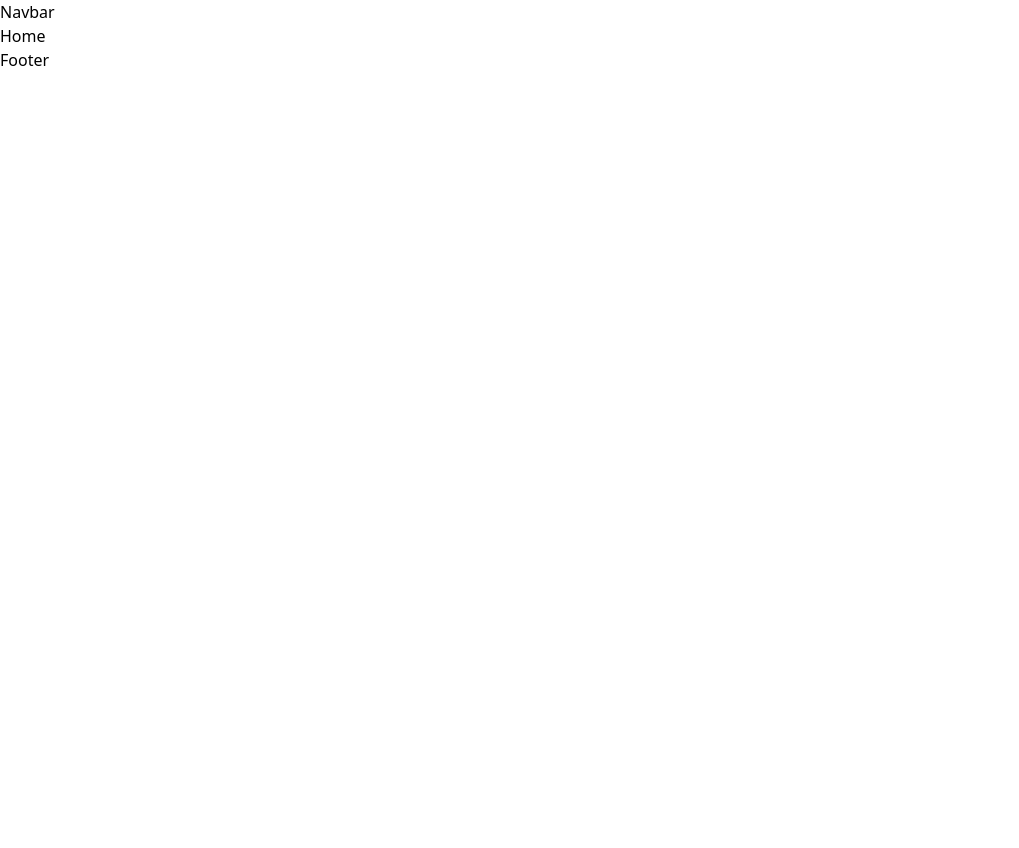
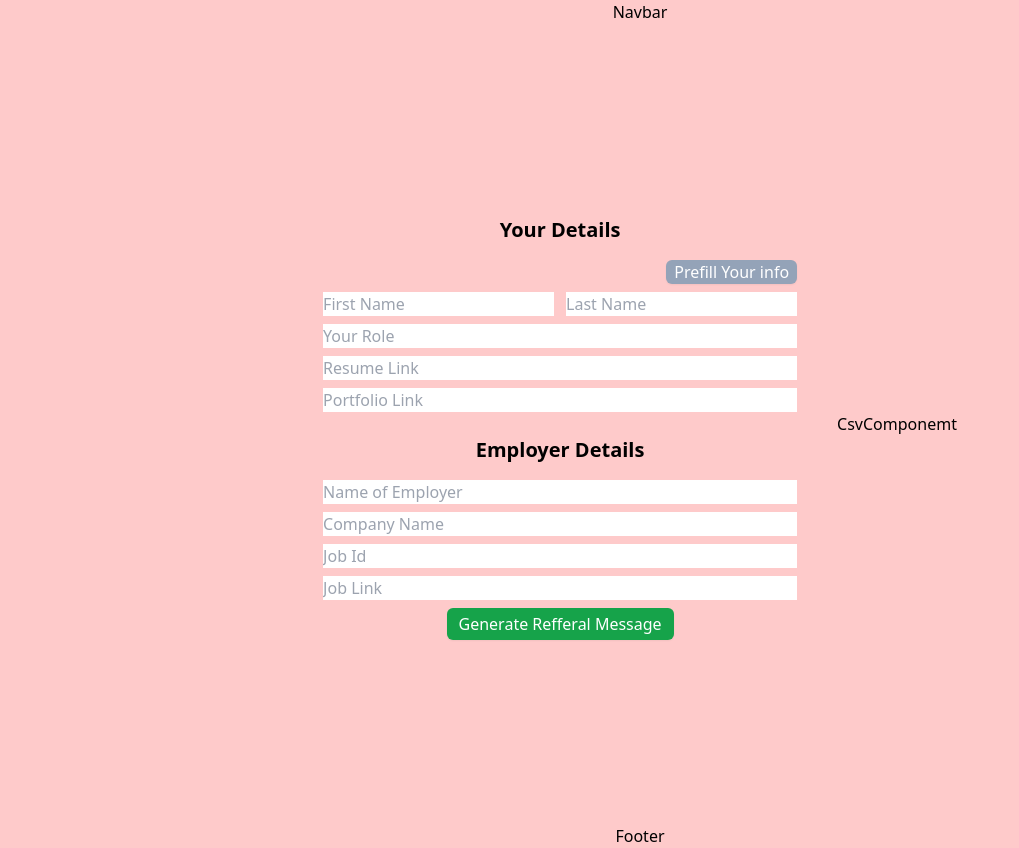
Before and after one commit to Omkar-Jawalkar/refferal-msg-generator, a React (Vite) app: page / in a window 1280 px wide. Shown: the whole page, without its empty margins (0-1019 px from the left). Before the commit the page ends 800 px from the top, so only its background shows below. Built offline with nearby package versions, Linux system fonts and the light colour scheme.

Commit message:
Layout done

```diff
--- a/src/App.jsx
+++ b/src/App.jsx
@@ -5,7 +5,7 @@ import Footer from "./components/footer/Footer";
 
 const App = () => {
     return (
-        <div>
+        <div className="flex bg-red-200 justify-center flex-col items-center">
             <Navbar />
             <RouterProvider router={router} />
             <Footer />
--- /dev/null
+++ b/src/components/csv-component/CsvComponemt.jsx
@@ -0,0 +1,5 @@
+const CsvComponemt = () => {
+    return <div className="flex-1">CsvComponemt</div>;
+};
+
+export default CsvComponemt;
--- /dev/null
+++ b/src/components/form-component/EmployerDetails.jsx
@@ -0,0 +1,21 @@
+const EmployerDetails = () => {
+    return (
+        <div className=" flex flex-col    w-full gap-2 justify-center items-center">
+            <h1 className=" text-xl my-2 font-bold">Employer Details</h1>
+            <input
+                type="text"
+                className="w-full"
+                placeholder="Name of Employer"
+            />
+            <input type="text" className="w-full" placeholder="Company Name" />
+            <input type="text" className="w-full" placeholder="Job Id" />
+            <input type="text" className="w-full" placeholder="Job Link" />
+
+            <button className=" rounded-md shadow-sm py-1 bg-green-600 px-3 text-white ">
+                Generate Refferal Message
+            </button>
+        </div>
+    );
+};
+
+export default EmployerDetails;
--- /dev/null
+++ b/src/components/form-component/FormComponent.jsx
@@ -0,0 +1,13 @@
+import EmployerDetails from "./EmployerDetails";
+import YourDetails from "./YourDetails";
+
+const FormComponent = () => {
+    return (
+        <div className=" flex gap-4 min-w-[50%]  flex-col justify-center items-center ">
+            <YourDetails />
+            <EmployerDetails />
+        </div>
+    );
+};
+
+export default FormComponent;
--- /dev/null
+++ b/src/components/form-component/YourDetails.jsx
@@ -0,0 +1,42 @@
+import { useState } from "react";
+
+const YourDetails = () => {
+    const [firstName, setFirstName] = useState("");
+    const [lastName, setLastName] = useState("");
+
+    return (
+        <div className="flex gap-2   flex-1 flex-col justify-center items-center w-full">
+            <h1 className=" text-xl my-2 font-bold">Your Details</h1>
+            <div className=" w-full text-right">
+                <button className=" text-white px-2  rounded-md  shadow-sm bg-slate-400">
+                    Prefill Your info
+                </button>
+            </div>
+            <div className="flex gap-3">
+                <input
+                    value={firstName}
+                    onChange={(e) => {
+                        setFirstName(e.target.value);
+                    }}
+                    placeholder="First Name"
+                />
+                <input
+                    value={lastName}
+                    onChange={(e) => {
+                        setLastName(e.target.value);
+                    }}
+                    placeholder="Last Name"
+                />
+            </div>
+            <input type="text" placeholder="Your Role " className="w-full" />
+            <input type="text" placeholder="Resume Link" className="w-full" />
+            <input
+                type="text"
+                placeholder="Portfolio Link"
+                className="w-full"
+            />
+        </div>
+    );
+};
+
+export default YourDetails;
--- /dev/null
+++ b/src/data/refferalData.jsx
@@ -0,0 +1,6 @@
+
+// export const data = [
+//     {
+
+//     }
+// ]
--- a/src/pages/home/Home.jsx
+++ b/src/pages/home/Home.jsx
@@ -1,5 +1,13 @@
+import CsvComponemt from "../../components/csv-component/CsvComponemt";
+import FormComponent from "../../components/form-component/FormComponent";
+
 const Home = () => {
-    return <div>Home</div>;
+    return (
+        <div className="flex gap-10 h-screen justify-evenly items-center">
+            <FormComponent />
+            <CsvComponemt />
+        </div>
+    );
 };
 
 export default Home;
```
